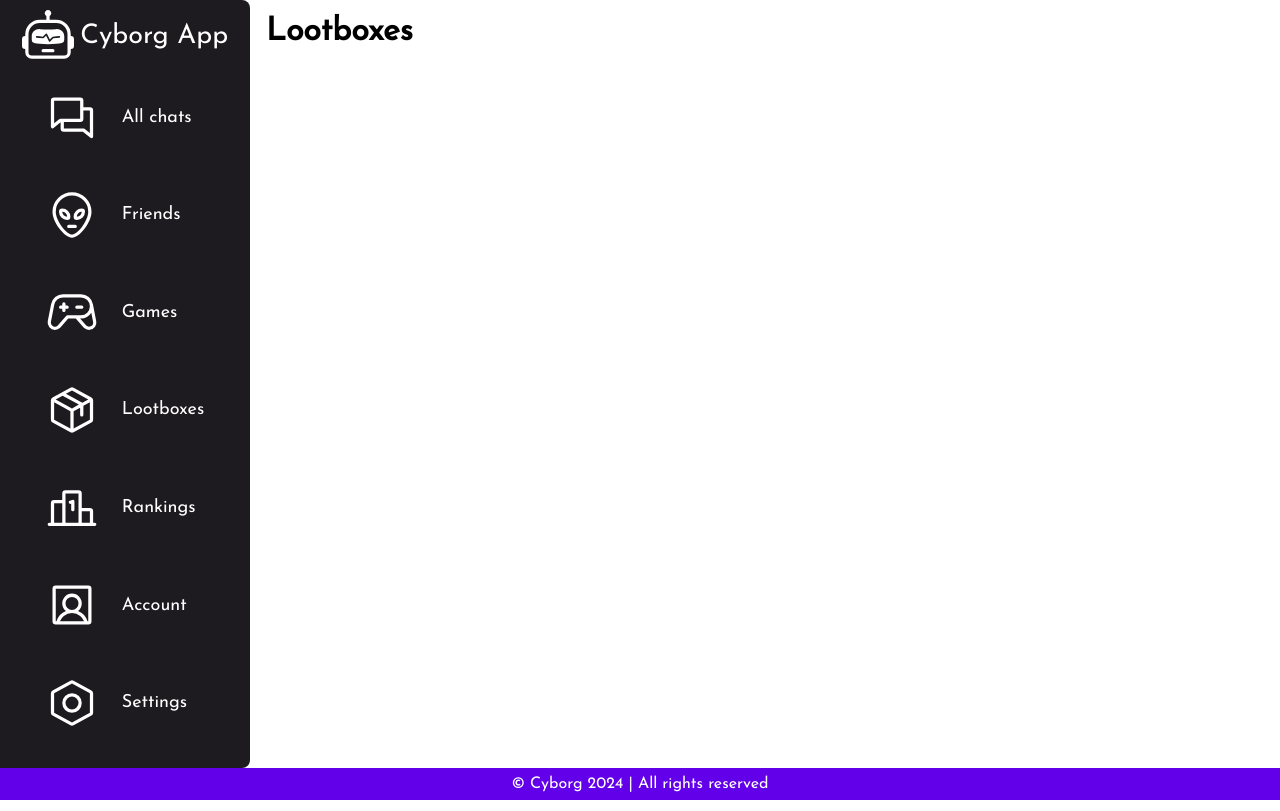
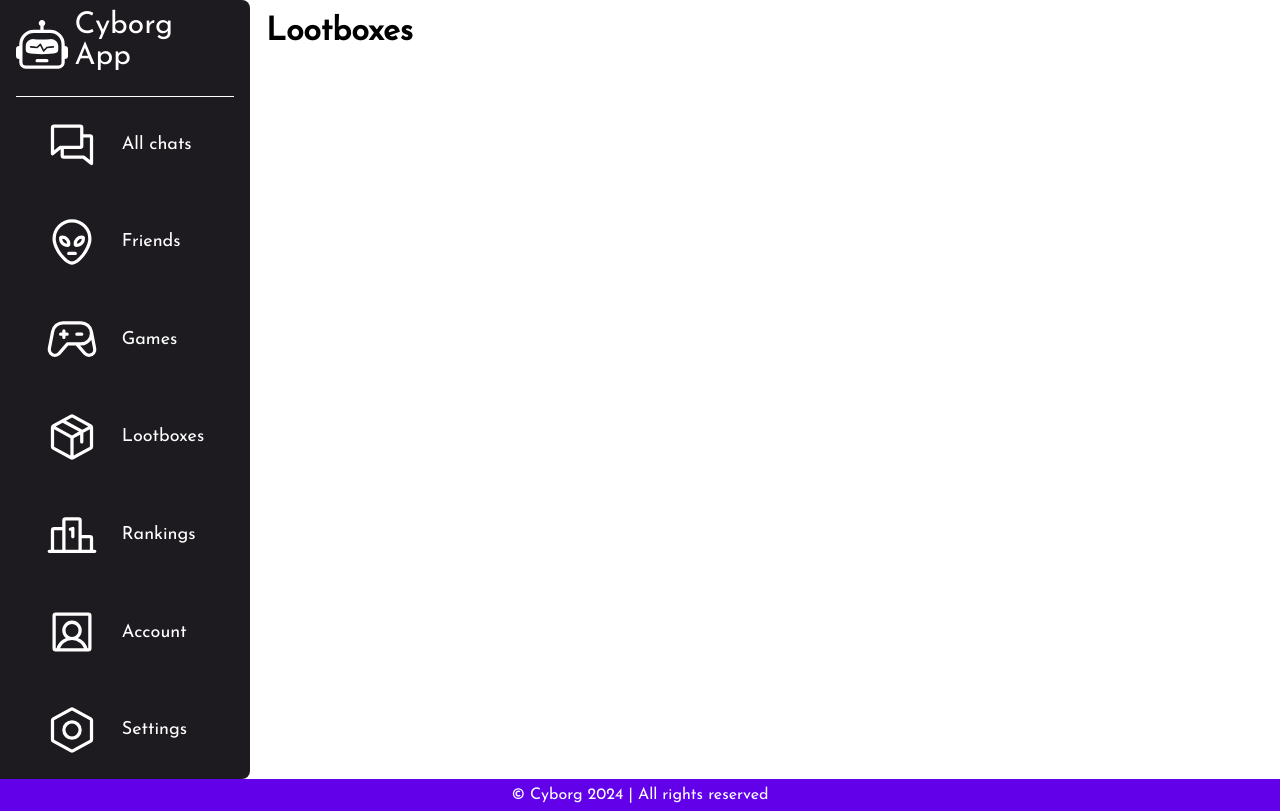
Before and after one commit to wiktormalyska/technologia-cyborga, a React (Vite) app in the folder frontend/: page /lootboxes in a window 1280 px wide. Built offline with nearby package versions, Linux system fonts and the light colour scheme.

Commit message:
Update navbar layout

```diff
--- a/frontend/src/components/Navbar.tsx
+++ b/frontend/src/components/Navbar.tsx
@@ -1,4 +1,5 @@
 import styled from 'styled-components';
+import {Navigate} from "react-router-dom";
 import * as React from "react";
 // @ts-ignore
 import robotIcon from '../assets/icons/robot.svg'
@@ -33,7 +34,7 @@ const NavbarContainer = styled.div`
 const AppName = styled.div`
     display: flex;
     flex-direction: row;
-    align-items: center;
+    align-items: flex-end;
     gap: 0.4rem;
     margin-bottom: 1rem;
 
@@ -44,10 +45,18 @@ const AppName = styled.div`
     }
 
     p {
-        font-size: 27px;
+        font-size: 30px;
         font-family: 'Josefin Sans', sans-serif;
         color: #ffffff;
     }
+`;
+
+const Divider = styled.div`
+    width: 100%;
+    height: 1px;
+    background-color: #ffffff;
+    opacity: 1;
+    margin: 0.5rem 0;
 `;
 
 const Menu = styled.div`
@@ -69,7 +78,6 @@ const MenuItem = styled.div`
         border-radius: 0.8rem;
         width: 100%;
 
-
         img {
             background-color: #2c2a2f;
         }
@@ -80,7 +88,7 @@ const MenuItem = styled.div`
         width: 52px;
         background-color: #1d1b20;
         border-radius: 0.5rem;
-        transition: background-color; /* Smooth background change */
+        transition: background-color;
 
     }
 
@@ -93,13 +101,13 @@ const MenuItem = styled.div`
 
 const Navbar = () => {
     const menuOptions = [
-        { name: 'All chats', icon: chatsIcon },
-        { name: 'Friends', icon: friendsIcon },
-        { name: 'Games', icon: gamesIcon },
-        { name: 'Lootboxes', icon: lootboxesIcon },
-        { name: 'Rankings', icon: rankingsIcon },
-        { name: 'Account', icon: accountIcon },
-        { name: 'Settings', icon: settingsIcon },
+        { name: 'All chats', icon: chatsIcon , path: '/chats'},
+        { name: 'Friends', icon: friendsIcon, path: '/friends'},
+        { name: 'Games', icon: gamesIcon, path: '/games'},
+        { name: 'Lootboxes', icon: lootboxesIcon, path: '/lootbox'},
+        { name: 'Rankings', icon: rankingsIcon, path: '/rankings'},
+        { name: 'Account', icon: accountIcon, path: '/account'},
+        { name: 'Settings', icon: settingsIcon, path: '/settings'},
     ];
 
     return (
@@ -108,6 +116,7 @@ const Navbar = () => {
                 <img src={robotIcon} alt="Robot"/>
                 <p>Cyborg App</p>
             </AppName>
+            <Divider/>
             <Menu>
                 {menuOptions.map((option, index) => (
                     <MenuItem key={index}>
```
